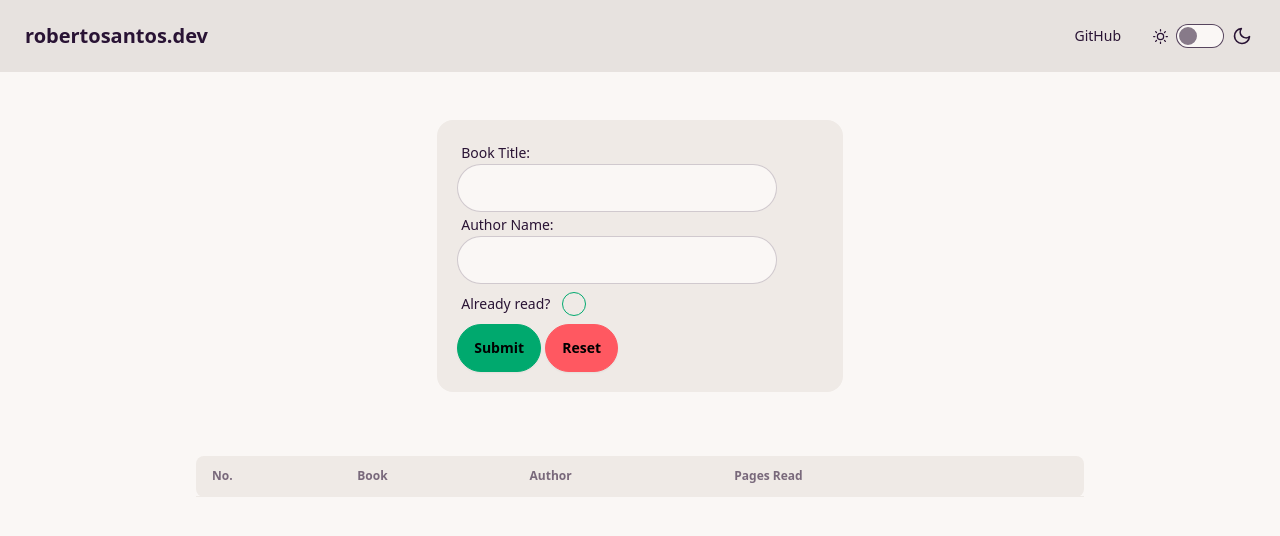
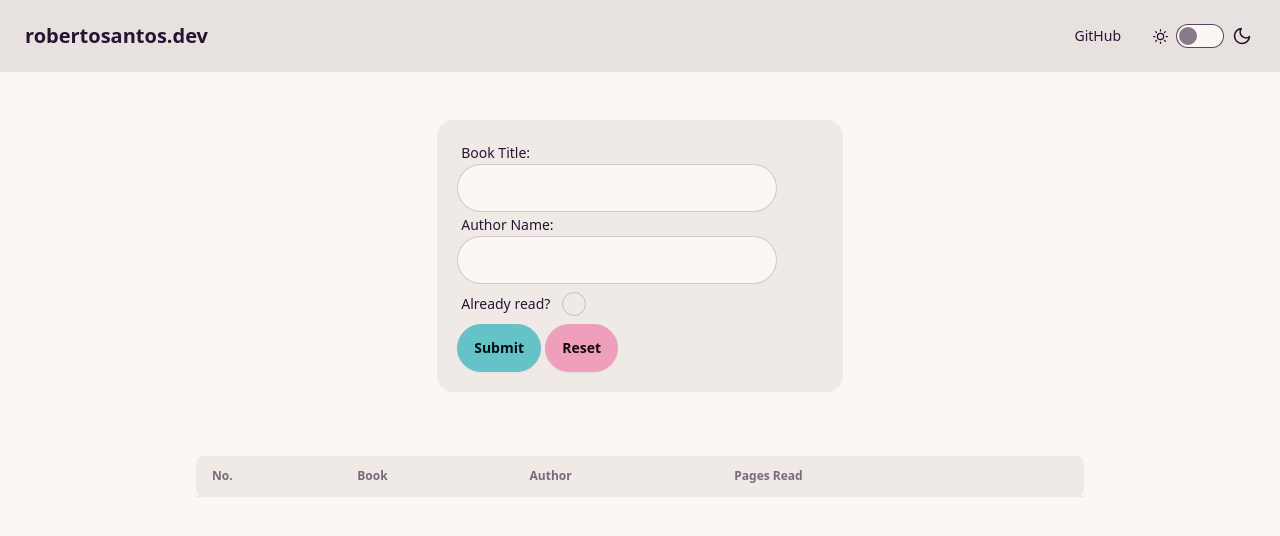
Before and after one commit to kronjuvel1/project-book-library-tailwind, a website: page index.html in a window 1280 px wide. Drawn offline with Linux system fonts and the light colour scheme; a web font is replaced by a local one.

Commit message:
Update Tailwind theme and button styles

```diff
--- a/index.html
+++ b/index.html
@@ -53,12 +53,12 @@
                 <div class="form-control">
                     <label class="cursor-pointer label justify-start gap-3">
                         <span class="label-text">Already read?</span>
-                        <input type="checkbox" class="checkbox checkbox-success" id="read-toggle" /><br>
+                        <input type="checkbox" class="checkbox" id="read-toggle" /><br>
                     </label>
                 </div>
 
-                <input type="submit" value="Submit" class="btn btn-success">
-                <input type="reset" value="Reset" class="btn btn-error">
+                <input type="submit" value="Submit" class="btn btn-primary">
+                <input type="reset" value="Reset" class="btn btn-secondary">
             </form>
         </div>
         <div id="list-section" class="basis-9/12 bg-base-200 rounded-lg">
--- a/tailwind.config.js
+++ b/tailwind.config.js
@@ -2,7 +2,7 @@
 module.exports = {
   content: ['./*.{html, js}'],
   daisyui: {
-    themes: ["sunset", "cupcake"],
+    themes: ["cupcake", "dracula"],
   },
   theme: {
     extend: {},
```
Also changed, not shown: src/output.css.
